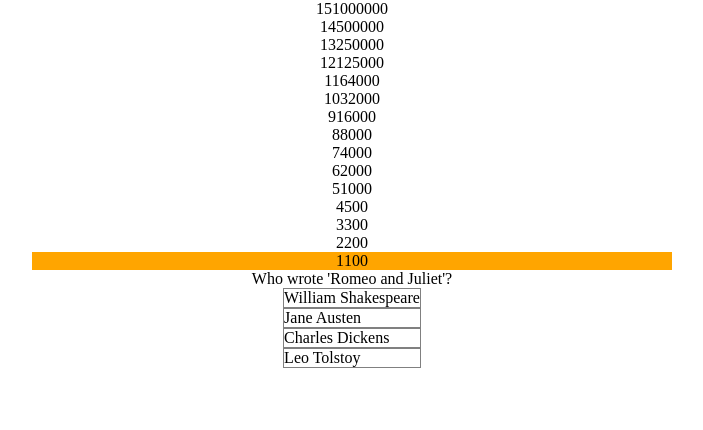
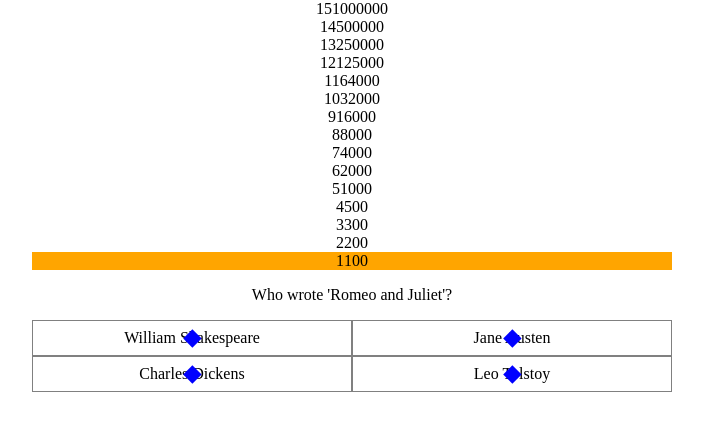
Before and after one commit to Balasis/miniQuizGame_Typescript-Scss, a plain HTML site: page index.html in a window 1280 px wide. Shown: the whole page, without its empty margins (288-991 px from the left). Drawn offline with Linux system fonts and the light colour scheme.

Commit message:
changes to have icon at options..ts and html

```diff
--- a/build/app.js
+++ b/build/app.js
@@ -51,11 +51,11 @@ const domScorePanelElement = {
 };
 const domQuestionElements = {
     theQuestion: document.getElementById("theQuestion"),
-    theOpA: document.getElementById("theOptions__AB__A"),
-    theOpB: document.getElementById("theOptions__AB__B"),
-    theOpC: document.getElementById("theOptions__CD__C"),
-    theOpD: document.getElementById("theOptions__CD__D"),
-    allOp: document.getElementsByClassName("qOption"),
+    theOpA: document.getElementById("theOptions__AB__A__text"),
+    theOpB: document.getElementById("theOptions__AB__B__text"),
+    theOpC: document.getElementById("theOptions__CD__C__text"),
+    theOpD: document.getElementById("theOptions__CD__D__text"),
+    allOp: document.getElementsByClassName("qOptionText"),
     populateQuestionDomElements() {
         let sc = theQuiz.getStageCounter();
         this.theQuestion.textContent = theQuiz.getStagesBoard()[sc].getQuestion().getTheQuestion();
--- a/index.html
+++ b/index.html
@@ -14,12 +14,20 @@
                         </div>
                         <div id="theOptions">
                             <div id="theOptions__AB">
-                                <div class="qOption" id="theOptions__AB__A"></div>
-                                <div class="qOption"  id="theOptions__AB__B"></div>
+                                <div class="qOption" id="theOptions__AB__A">
+                                    <div class="qOptionText" id="theOptions__AB__A__text"></div>
+                                </div>
+                                <div class="qOption"  id="theOptions__AB__B">
+                                    <div class="qOptionText" id="theOptions__AB__B__text"></div>
+                                </div>
                             </div>
                             <div id="theOptions__CD">
-                                <div class="qOption"  id="theOptions__CD__C"></div>
-                                <div class="qOption"  id="theOptions__CD__D"></div>
+                                <div class="qOption"  id="theOptions__CD__C">
+                                    <div class="qOptionText" id="theOptions__CD__C__text"></div>
+                                </div>
+                                <div class="qOption"  id="theOptions__CD__D">
+                                    <div class="qOptionText" id="theOptions__CD__D__text"></div>
+                                </div>
                             </div>
                         </div>
                 </div>
--- a/src/_colors.scss
+++ b/src/_colors.scss
@@ -2,3 +2,4 @@ $color_QuestionBackground:rgb(40,40,40);
 $color_OptionChosenBackground:orange;
 $color_OptionWasCorrectBackground:green;
 $color_BorderColorOfOptions:rgb(200,200,200);
+$color_OptionHoverBackground:rgb(240, 180, 69)
--- a/src/app.scss
+++ b/src/app.scss
@@ -14,11 +14,15 @@
 }
 %borderProperties{
     border:1px solid grey;
+
+
+}
+%linesOfQuestions{
     &::before{
         content:"";
         @include dimensionsAndPosition(100%,1em,absolute);
-        top:50%;
         color:grey;
+        pointer-events: none;
     }
 }
 main{
@@ -37,18 +41,22 @@ main{
     @include displayFlexAndItsProperties(row,center,center);
 }
 #questionPanel{
-   @include dimensionsAndPosition(auto,100%,relative);
+   @include dimensionsAndPosition(50%,50%,relative);
    @include displayFlexAndItsProperties(column,center,center);
     display:flex;
 }
 
+#theQuestion{
+    padding:1em;
+}
+
 #theOptions{
-    @include dimensionsAndPosition(auto,30%,relative);
+    @include dimensionsAndPosition(100%,100%,relative);
 
     &__AB{
-
-
-
+        @extend %linesOfQuestions;
+        @include dimensionsAndPosition(100%,100%,relative);
+        @include displayFlexAndItsProperties(row,center,center);
         &__A{
 
         }
@@ -57,7 +65,9 @@ main{
         }
     }
     &__CD{
-
+        @extend %linesOfQuestions;
+        @include dimensionsAndPosition(100%,100%,relative);
+        @include displayFlexAndItsProperties(row,center,center);
         &__C{
 
         }
@@ -68,5 +78,18 @@ main{
 }
 
 .qOption{
+    padding:0.5em;
+    width:50%;
+    @include displayFlexAndItsProperties(row,center,center);
     @extend %borderProperties;
+        &:hover{
+            background-color:colors.$color_OptionHoverBackground;
+        }
+        &:before{
+            content:"";
+            @include dimensionsAndPosition(0.8em,0.8em,absolute);
+            background-color:blue;
+            transform:rotate(45deg);
+
+        }
 }
--- a/src/app.ts
+++ b/src/app.ts
@@ -67,11 +67,11 @@ const domScorePanelElement:ScorePanelElement={
 
 const domQuestionElements:QuestionElements={
     theQuestion:document.getElementById("theQuestion")!,
-    theOpA:document.getElementById("theOptions__AB__A")!,
-    theOpB:document.getElementById("theOptions__AB__B")!,
-    theOpC:document.getElementById("theOptions__CD__C")!,
-    theOpD:document.getElementById("theOptions__CD__D")!,
-    allOp:document.getElementsByClassName("qOption") as HTMLCollectionOf<HTMLElement>,
+    theOpA:document.getElementById("theOptions__AB__A__text")!,
+    theOpB:document.getElementById("theOptions__AB__B__text")!,
+    theOpC:document.getElementById("theOptions__CD__C__text")!,
+    theOpD:document.getElementById("theOptions__CD__D__text")!,
+    allOp:document.getElementsByClassName("qOptionText") as HTMLCollectionOf<HTMLElement>,
 
     populateQuestionDomElements(){
         let sc:number=theQuiz.getStageCounter();
```
Also changed, not shown: build/app.css, 1 other file.
